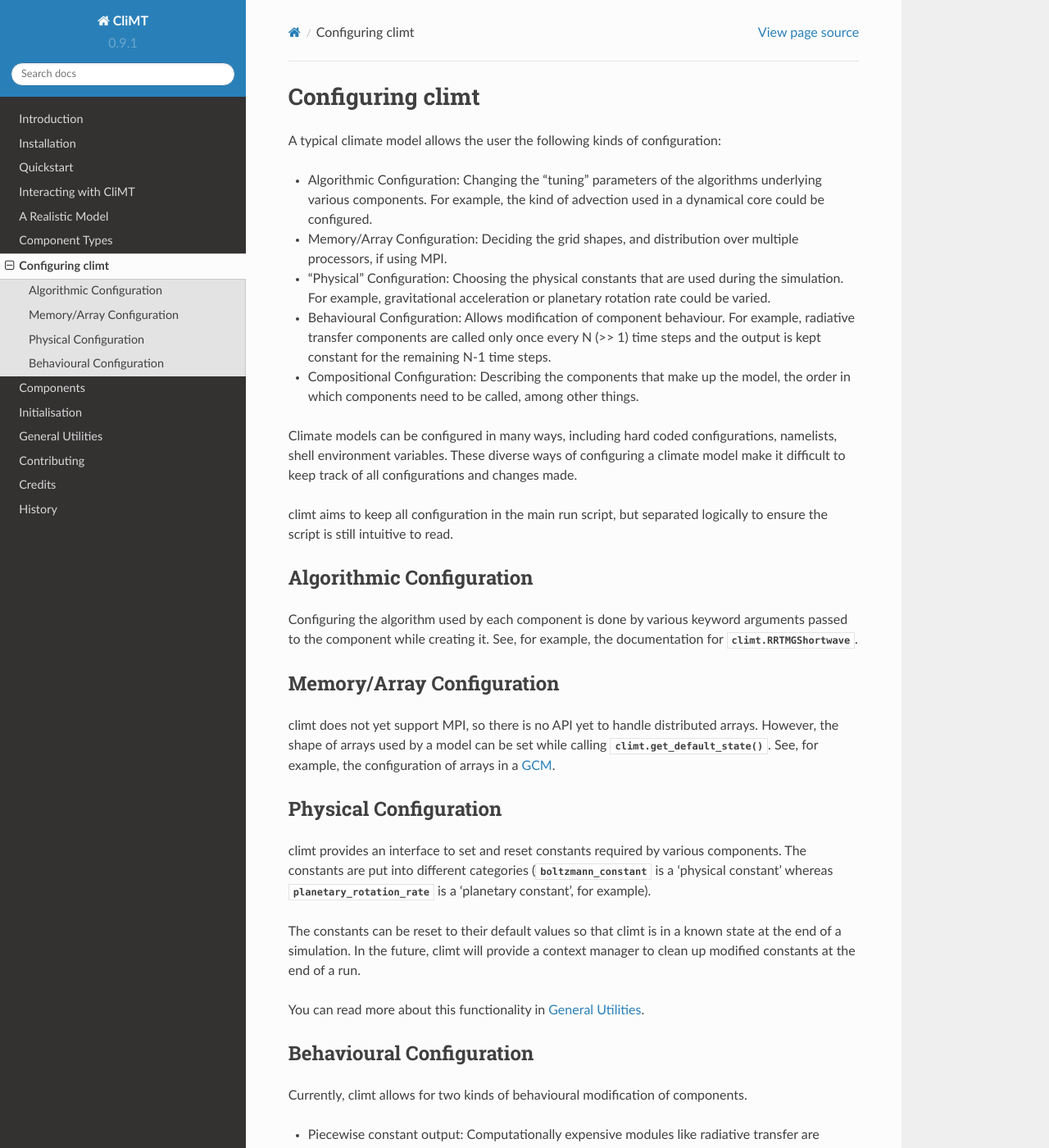
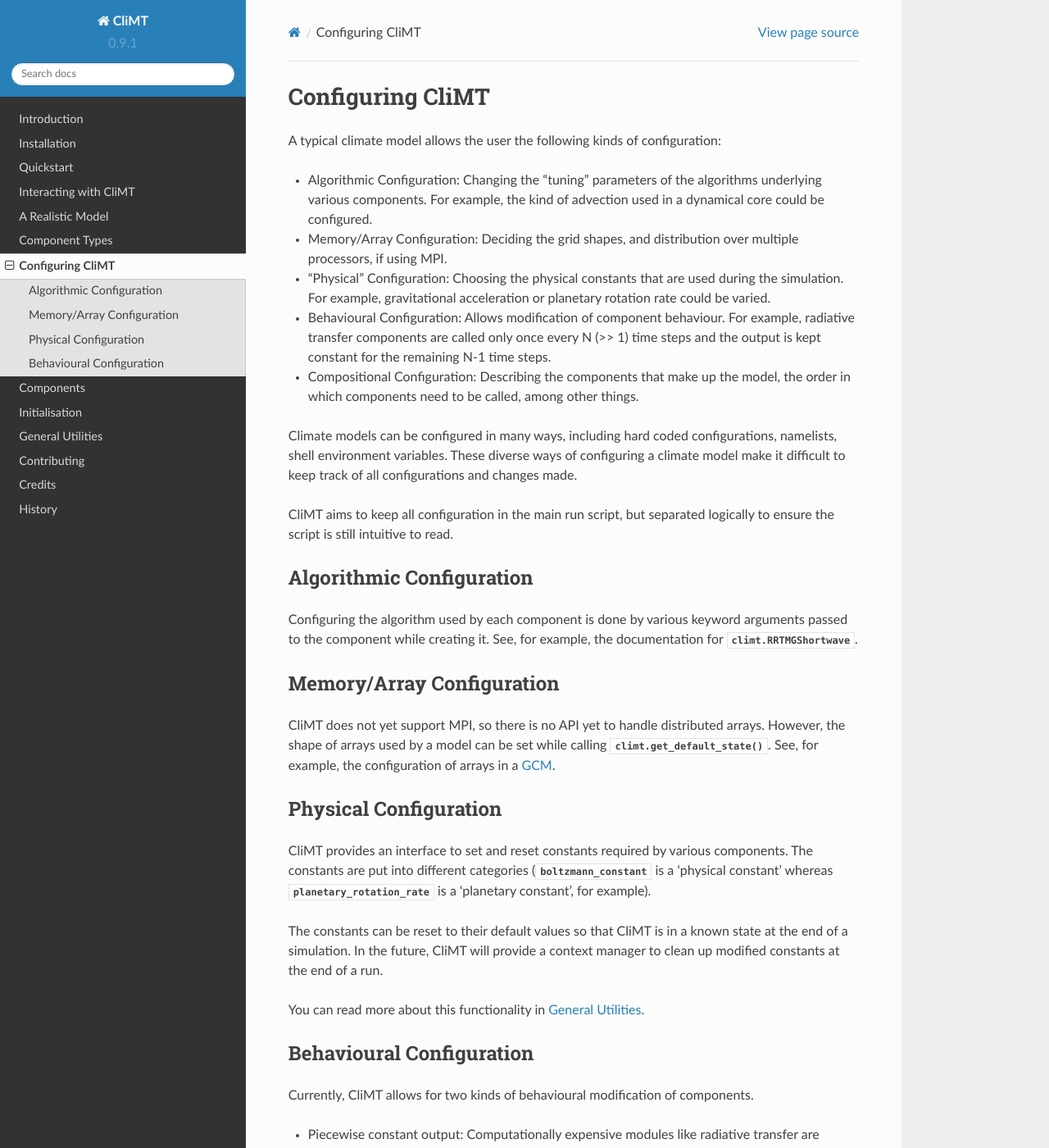
Before and after one commit to CliMT/climt, a Sphinx documentation site: the page built from docs/configuration.rst, in a window 1280 px wide and 1400 px high. Shown: the whole window at 82% size. Built offline with Sphinx 7.4.7 and the Read the Docs theme 2.0.0, drawn with Linux system fonts in a browser that asks for light colours.

```diff
--- a/docs/configuration.rst
+++ b/docs/configuration.rst
@@ -1,7 +1,7 @@
 .. highlight:: python
 
 =========================
-Configuring climt
+Configuring CliMT
 =========================
 
 A typical climate model allows the user the following
@@ -25,7 +25,7 @@ Climate models can be configured in many ways, including hard coded configuratio
 shell environment variables. These diverse ways of configuring a climate model make it difficult
 to keep track of all configurations and changes made.
 
-climt aims to keep all configuration in the main run script, but separated logically to ensure
+CliMT aims to keep all configuration in the main run script, but separated logically to ensure
 the script is still intuitive to read.
 
 Algorithmic Configuration
@@ -38,7 +38,7 @@ to the component while creating it. See, for example, the documentation for
 Memory/Array Configuration
 --------------------------
 
-climt does not yet support MPI, so there is no API yet to handle distributed arrays.
+CliMT does not yet support MPI, so there is no API yet to handle distributed arrays.
 However, the shape of arrays used by a model can be set while calling
 :py:func:`climt.get_default_state`. See, for example, the configuration of arrays in a
 `GCM`_.
@@ -46,12 +46,12 @@ However, the shape of arrays used by a model can be set while calling
 Physical Configuration
 ----------------------
 
-climt provides an interface to set and reset constants
+CliMT provides an interface to set and reset constants
 required by various components. The constants are put into different categories (:py:data:`boltzmann_constant`
 is a 'physical constant' whereas :py:data:`planetary_rotation_rate` is a 'planetary constant', for example).
 
-The constants can be reset to their default values so that climt is in a known state at the end of
-a simulation. In the future, climt will provide a context manager to clean up modified constants
+The constants can be reset to their default values so that CliMT is in a known state at the end of
+a simulation. In the future, CliMT will provide a context manager to clean up modified constants
 at the end of a run.
 
 You can read more about this functionality in :ref:`utility_functions`.
@@ -59,7 +59,7 @@ You can read more about this functionality in :ref:`utility_functions`.
 Behavioural Configuration
 --------------------------
 
-Currently, climt allows for two kinds of behavioural modification of components.
+Currently, CliMT allows for two kinds of behavioural modification of components.
 
 * Piecewise constant output: Computationally expensive modules like radiative transfer
   are sometimes called only once every few timesteps, and the same values is used for
```
Also changed, not shown: README.rst (+8 -1 lines), docs/interaction.rst (+17 -4 lines), 2 other files.
